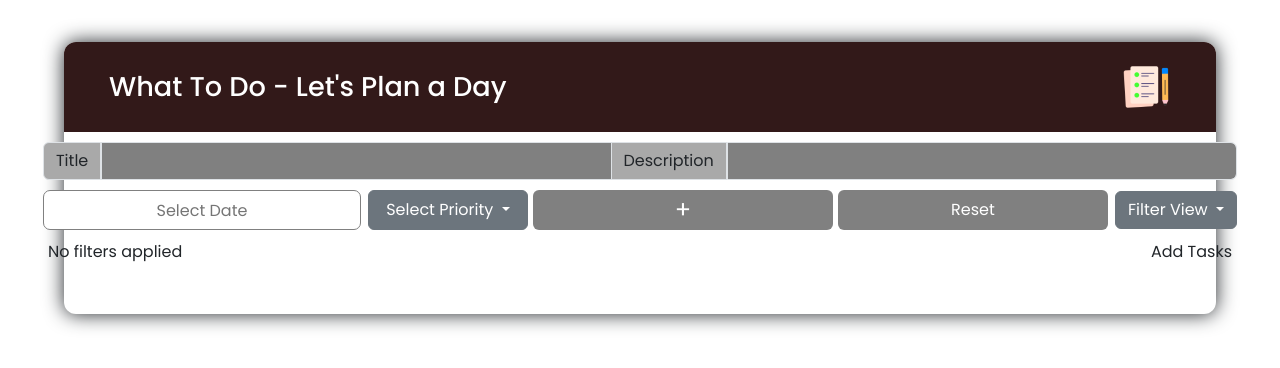
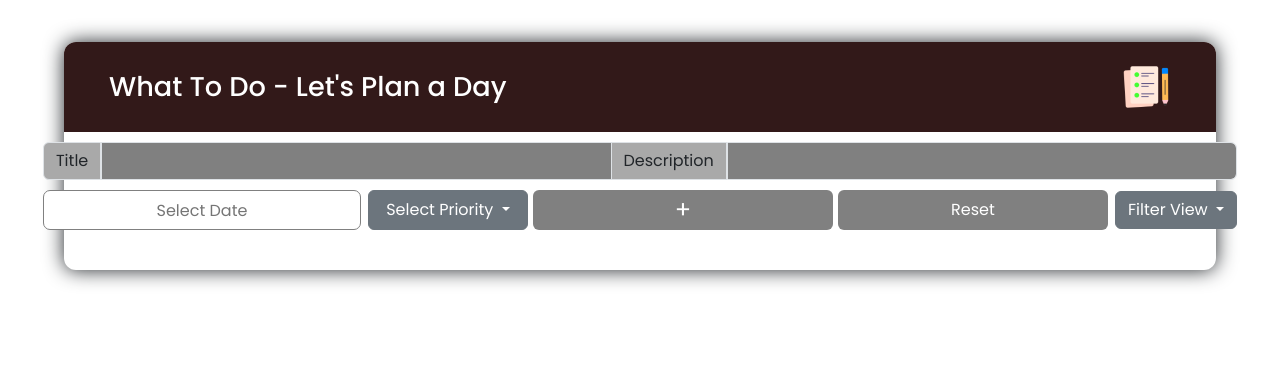
Before and after one commit to premsharma1231/MonkeyTodoList, a website: page index.html in a window 1280 px wide. Shown: the part 64-432 px from the top of the page. Drawn offline with nearby package versions, Linux system fonts and the light colour scheme; some packages are replaced by stand-ins of ours; a script that the page names is missing.

Commit message:
Updated code with new features/fixes

```diff
--- a/index.html
+++ b/index.html
@@ -71,10 +71,10 @@
               </div>
         </div>
         <div class="taskListing">
-          <div class="childTaskListing">
+          <!-- <div class="childTaskListing">
             <p id="domFilters">No filters applied</p>
             <p id="domTasks">Add Tasks</p>
-          </div>
+          </div> -->
             <ul class="liOne" id="listContainer">
           </ul>
         </div>
```
